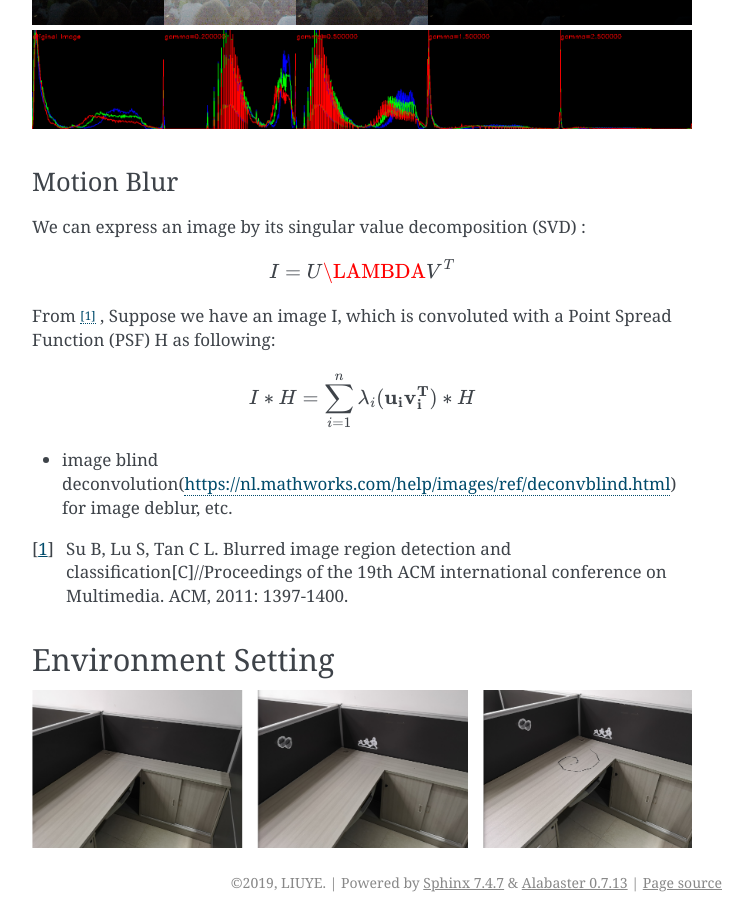
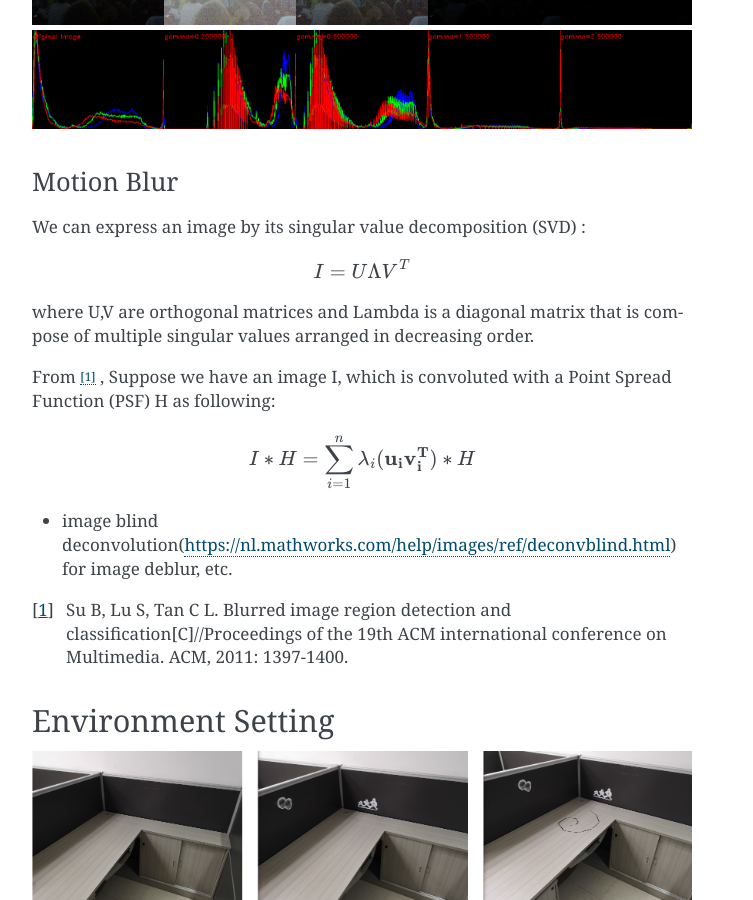
Before and after one commit to gggliuye/VIO, a Sphinx documentation site: the page built from docs/Prepare.rst, in a window 1280 px wide and 900 px high, scrolled down 3033 px. Shown: the whole window, without its empty margins (388-1141 px from the left). Built offline with Sphinx 7.4.7, drawn with Linux system fonts in a browser that asks for light colours.

Commit message:
Update Prepare.rst

```diff
--- a/docs/Prepare.rst
+++ b/docs/Prepare.rst
@@ -147,7 +147,9 @@ Motion Blur
 We can express an image by its singular value decomposition (SVD) :
 
 .. math::
-    I = U \LAMBDA V^{T}
+    I = U \Lambda V^{T}
+
+where U,V are orthogonal matrices and \Lambda is a diagonal matrix that is compose of multiple singular values arranged in decreasing order.
 
 From [1]_ , Suppose we have an image I, which is convoluted with a Point Spread Function (PSF) H as following:
 
```
